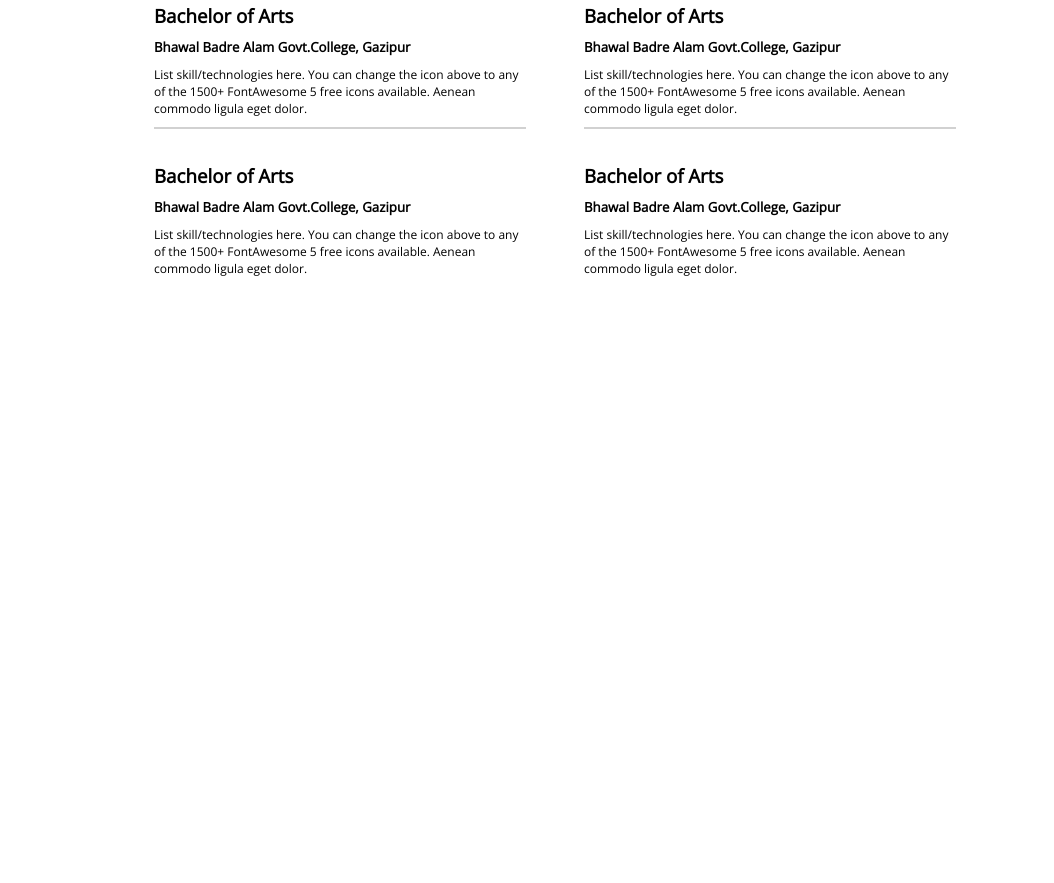
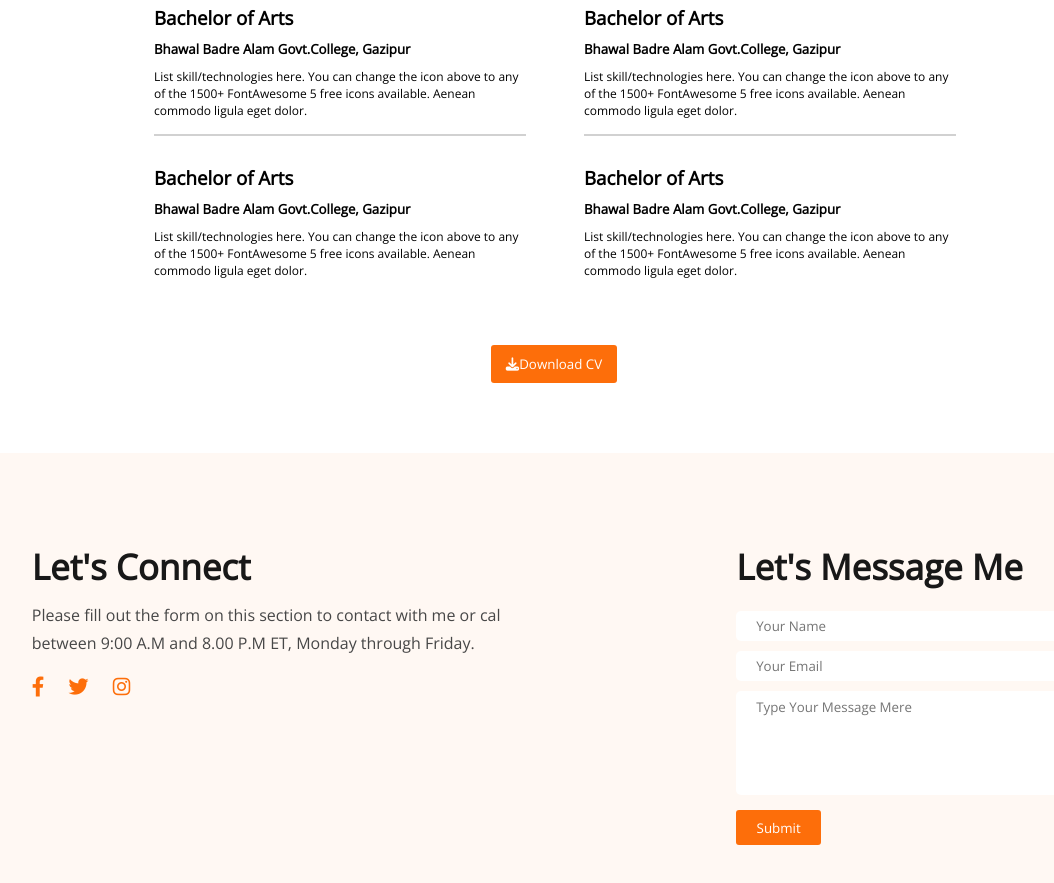
Before and after one commit to tobiborrahman/my-portfolio, a plain HTML site: page index.html in a window 1280 px wide. Shown: the part 2217-3100 px from the top of the page, without its empty margins (86-1140 px from the left). Before the commit the page ends 2530 px from the top, so only its background shows below. Drawn offline with nearby package versions, Linux system fonts and the light colour scheme.

Commit message:
My portfolio is completed

```diff
--- a/index.html
+++ b/index.html
@@ -216,9 +216,32 @@
             </div>
           </div>
         </div>
+        <div class="btn-center">
+            <button class="center-btn">
+                <i class="fa-solid fa-download"></i>Download CV
+            </button>
+        </div>
       </section>
     </main>
 
-    <footer></footer>
+    <footer class="footer-one">
+        <div class="footer-two">
+            <div class="connect">
+                <h1 class="footer-title">Let's Connect</h1>
+                <p class="footer-para">Please fill out the form on this section to contact with me or cal <br>
+                between 9:00 A.M and 8.00 P.M ET, Monday through Friday.</p>
+                <a href="#"><i class="fa-brands fa-facebook-f"></i></a>
+                <a href="#"><i class="fa-brands fa-twitter"></i></a>
+                <a href="#"><i class="fa-brands fa-instagram"></i></a>
+            </div>
+            <div class="message">
+                <h1 class="footer-title">Let's Message Me</h1>
+                <input type="text"class="name" placeholder="Your Name"><br>
+                <input type="email" class="email" placeholder="Your Email"><br>
+                <textarea name="text" class="text-message" cols="30" rows="5" placeholder="Type Your Message Mere"></textarea><br>
+                <input type="button" value="Submit" class="footer-btn">
+            </div>
+        </div>
+    </footer>
   </body>
 </html>
--- a/styles/portfolio.css
+++ b/styles/portfolio.css
@@ -5,12 +5,15 @@
 }
 
 .header {
+  width: 100%;
+  height: 100vh;
   background-image: url("../images/header_bg.png"),
     url("../images/developer.png");
   background-repeat: no-repeat;
   background-position: right bottom, left;
   background-color: #fff8f3;
   padding: 10px 10px;
+
 }
 
 nav {
@@ -72,7 +75,7 @@ nav li {
 }
 .hardy {
   width: 384px;
-  height: 576px;
+  height: 440px;
   margin: 50px 100px 0px;
   padding: 0;
 }
@@ -118,7 +121,7 @@ main {
 
 .card-items {
   width: 230px;
-  height: 270px;
+  height: 250px;
   background: #ffffff;
   box-shadow: 0px 6px 50px rgba(0, 0, 0, 0.06);
   border-radius: 5px;
@@ -126,61 +129,163 @@ main {
   margin-right: 20px;
 }
 
-.card{
+.card {
   display: flex;
   margin-top: 30px;
 }
 
-.card-img{
+.card-img {
   width: 30px;
   height: 30px;
-    margin: 40px 0 0 15px;
+  margin: 20px 0 0 15px;
 }
 
-.card-title{
+.card-title {
   margin: 5px 0 0 15px;
 }
-.card-para{
-    margin: 5px 0 0 15px;
+.card-para {
+  margin: 5px 15px 0 15px;
   font-size: 13px;
   font-weight: 400;
 }
 
 /* Education and resume section starts */
 
-.resume{
+.resume {
   margin-top: 70px;
 }
-.my-resume{
+.my-resume {
   display: flex;
   justify-content: space-between;
 }
 
-hr{
+hr {
   width: 370px;
   height: 0;
-    border: 1px solid #D1D1D1;
-    margin-top: 10px;
+  border: 1px solid #d1d1d1;
+  margin-top: 15px;
 }
 
-.education, .experience{
+.education,
+.experience {
   margin-top: 50px;
 }
 
-.resume-details{
+.resume-details {
   width: 370px;
   height: 150px;
   margin-top: 0px;
 }
 
-.heading3{
+.heading3 {
   margin: 10px 0;
 }
-.heading5{
+.heading5 {
   margin: 10px 0;
 }
 
-.resume-para{
+.resume-para {
   font-weight: 400;
   font-size: 12px;
 }
+
+.btn-center {
+  text-align: center;
+  margin-top: 30px;
+}
+
+.center-btn {
+  background-color: #fd6e0a;
+  color: white;
+  padding: 10px 15px;
+  border: none;
+  border-radius: 3px;
+}
+
+/* Footer starts here */
+
+.footer-one {
+  margin-top: 70px;
+  width: 100%;
+  height: 500px;
+  background: #fff8f3;
+}
+
+.footer-two {
+  display: flex;
+  justify-content: space-around;
+}
+
+.connect {
+  margin-top: 90px;
+}
+.message {
+  margin-top: 90px;
+}
+
+.footer-title {
+  font-family: "Open Sans";
+  font-style: normal;
+  font-weight: 700;
+  font-size: 35px;
+  line-height: 48px;
+  color: #181818;
+}
+
+.footer-para {
+  font-family: "Open Sans";
+  font-style: normal;
+  font-weight: 400;
+  font-size: 16px;
+  line-height: 28px;
+  color: #474747;
+  margin-top: 10px;
+}
+
+.fa-brands {
+  color: #fd6e0a;
+  background: none;
+  margin: 20px 20px 0 0;
+  font-size: 20px;
+}
+.name {
+  width: 300px;
+  height: 30px;
+  margin-top: 20px;
+  background: #ffffff;
+  border-radius: 5px;
+  border: none;
+  padding: 0 20px;
+}
+
+.email {
+  width: 300px;
+  height: 30px;
+  margin-top: 10px;
+  background: #ffffff;
+  border-radius: 5px;
+  border: none;
+  padding: 0 20px;
+}
+
+.text-message {
+  width: 300px;
+  height: 90px;
+  margin: 10px 0 0px 0;
+  resize: none;
+  background: #ffffff;
+  border-radius: 5px;
+  border: none;
+  padding: 7px 20px;
+}
+
+.footer-btn {
+  background-color: #fd6e0a;
+  color: white;
+  padding: 5px 10px;
+  border: none;
+  border-radius: 3px;
+  margin-top: 10px;
+  width: 85px;
+  height: 35px;
+}
```
Lines whose indentation alone changed are shown as unchanged.
